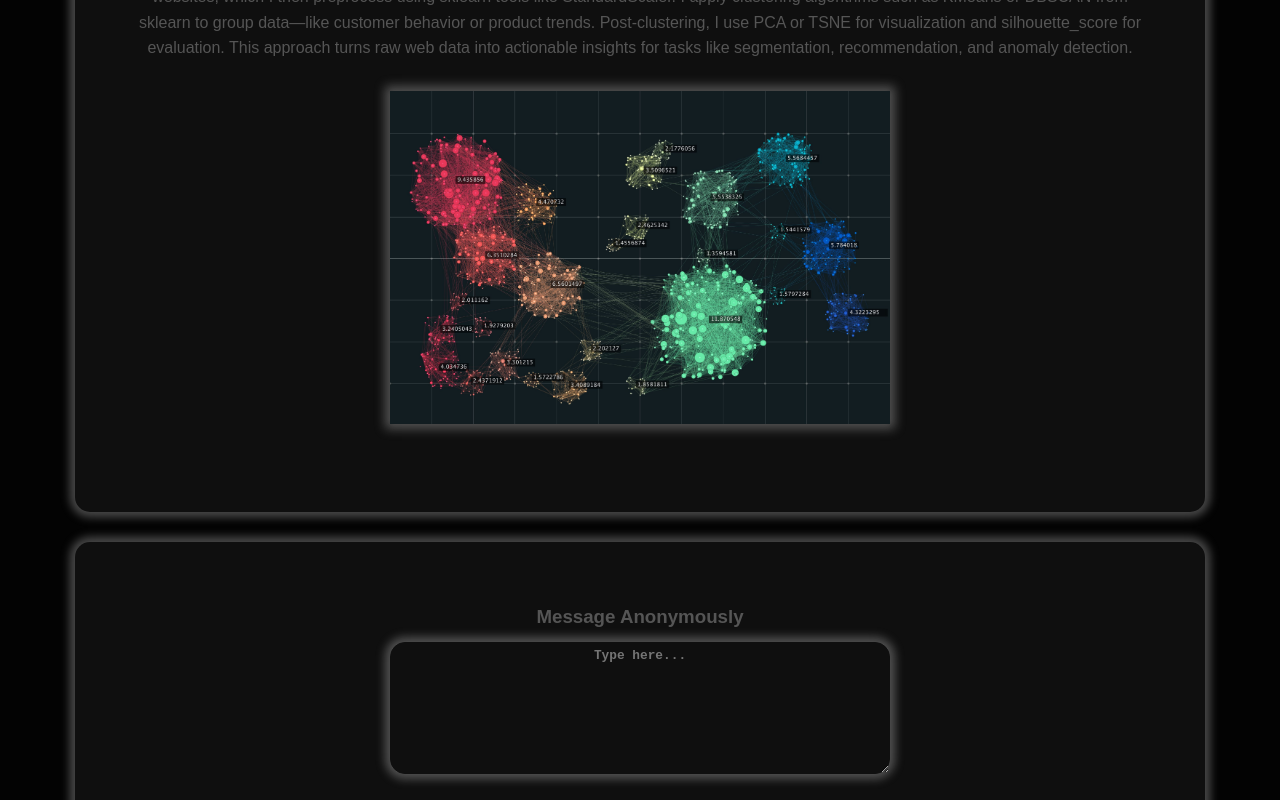
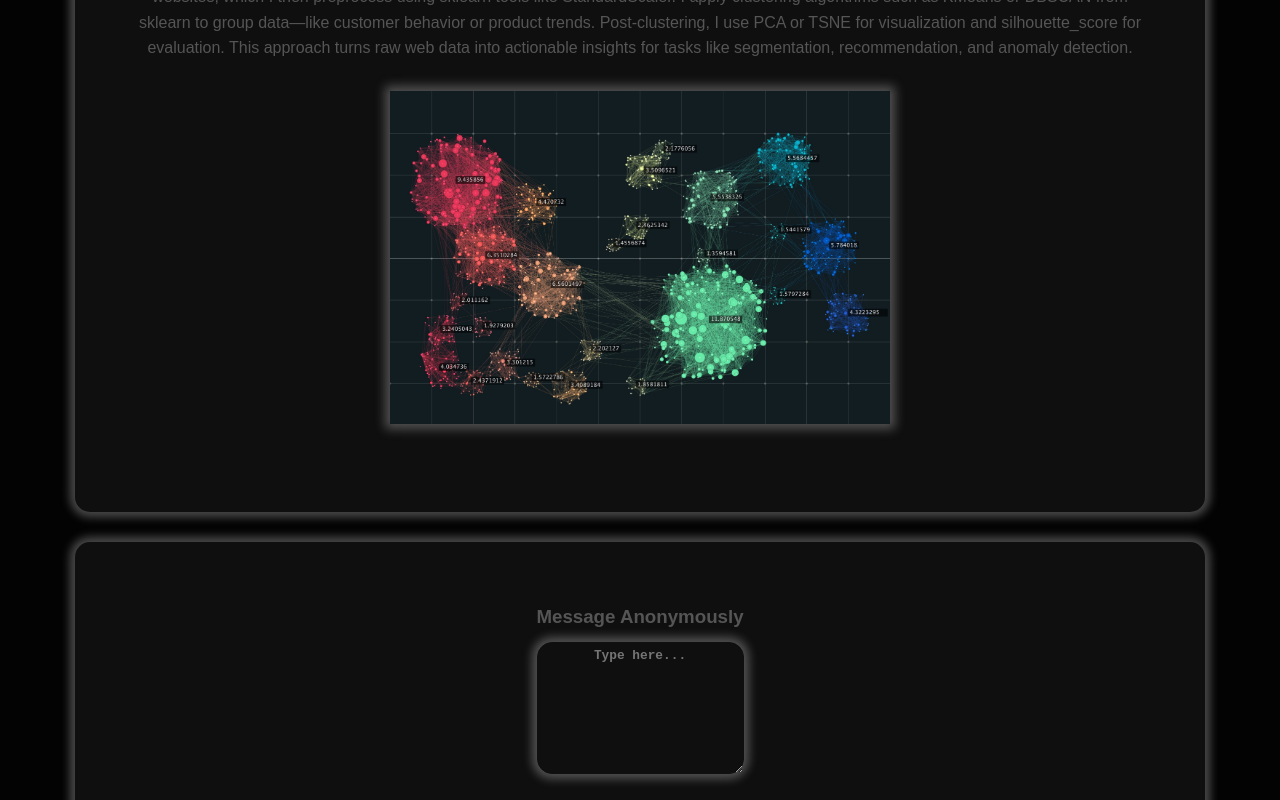
Before and after one commit to sevenjunebaby/Portfolio, a React (Create React App) app: page / in a window 1280 px wide. Shown: the part 2000-2800 px from the top of the page. Built offline with nearby package versions, Linux system fonts and the light colour scheme.

Commit message:
Update index.css

```diff
--- a/src/index.css
+++ b/src/index.css
@@ -96,6 +96,8 @@ section#about p {
   padding: 0 50px;
   margin: 0 auto;
   text-align: center;
+  width: auto;
+  max-width: 1000px;
 }
 
 section#about img {
@@ -241,7 +243,8 @@ section#contact textarea {
   border-radius: 15px;
   border-color: #0f0f0f;
   box-shadow: 0 0 10px 5px rgba(158, 158, 158, 0.466);
-  width: 500px;
+  width: auto;
+  max-width: 500px;
 }
 
 
```
